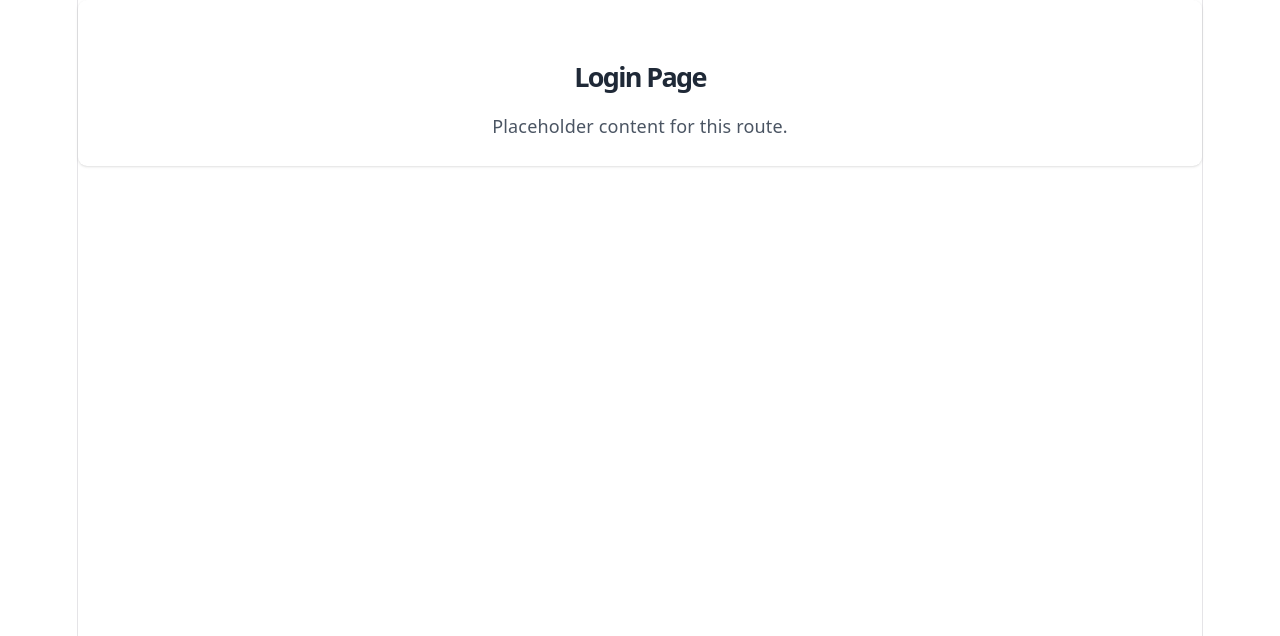
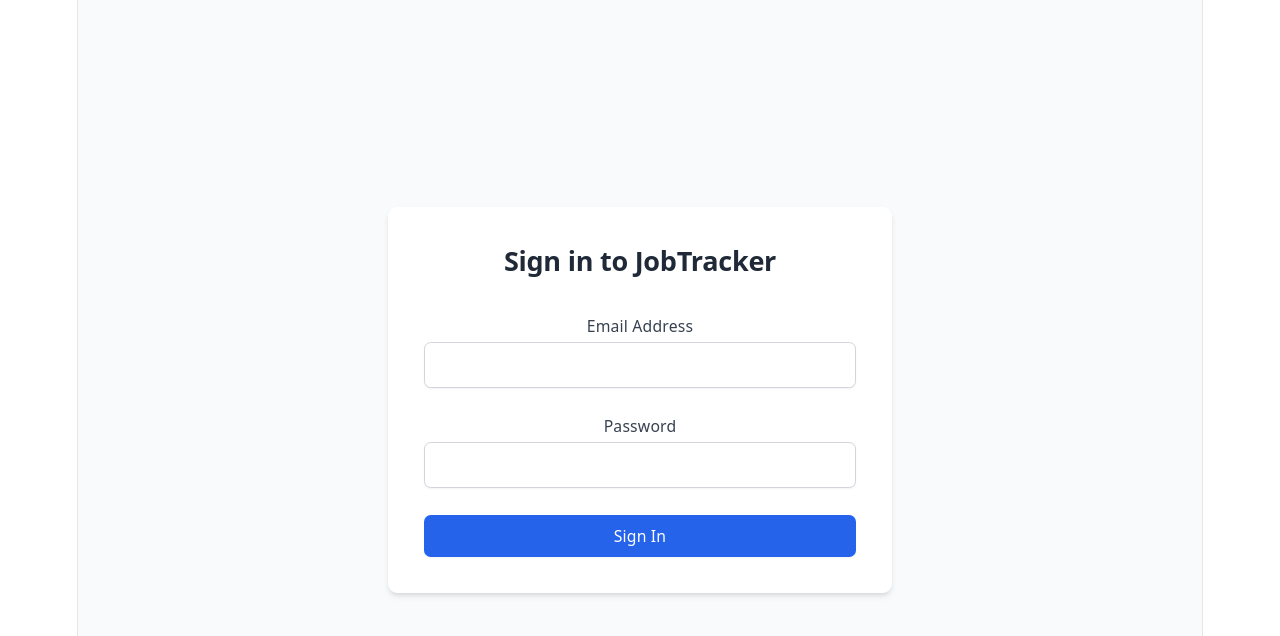
Before and after one commit to BoreddyNani/job-tracker-frontend, a React (Vite) app: page /login in a window 1280 px wide. Shown: the top 636 px of the page. Built offline with nearby package versions, Linux system fonts and the light colour scheme.

Commit message:
developed login and apllication pages, tested their functionality

```diff
--- a/package.json
+++ b/package.json
@@ -10,6 +10,8 @@
     "preview": "vite preview"
   },
   "dependencies": {
+    "axios": "^1.17.0",
+    "jwt-decode": "^4.0.0",
     "react": "^19.2.6",
     "react-dom": "^19.2.6",
     "react-router-dom": "^7.17.0"
--- a/src/App.jsx
+++ b/src/App.jsx
@@ -1,9 +1,6 @@
 import { BrowserRouter, Routes, Route, Navigate } from 'react-router-dom';
-
-// Import your Layout shell
 import Layout from './components/Layout';
-
-// Import all your page stubs
+import ProtectedRoute from './components/ProtectRoute';
 import Dashboard from './pages/Dashboard';
 import Applications from './pages/Applications';
 import Resume from './pages/Resume';
@@ -14,21 +11,17 @@ export default function App() {
   return (
     <BrowserRouter>
       <Routes>
-        {/* Public Route (No Sidebar/Layout wrapper) */}
         <Route path="/login" element={<Login />} />
 
-        {/* Main App Routes (Wrapped inside the Layout shell) */}
+        {/* Wrap the Layout in ProtectedRoute */}
+        <Route element={<ProtectedRoute />}>
           <Route path="/" element={<Layout />}>
-
-          {/* Automatically redirect the root URL "/" to the dashboard */}
             <Route index element={<Navigate to="/dashboard" replace />} />
-
-          {/* The nested pages that will inject into the <Outlet /> */}
             <Route path="dashboard" element={<Dashboard />} />
             <Route path="applications" element={<Applications />} />
             <Route path="resume" element={<Resume />} />
             <Route path="insights" element={<Insights />} />
-
+          </Route>
         </Route>
       </Routes>
     </BrowserRouter>
--- a/src/api/client.js
+++ b/src/api/client.js
@@ -3,7 +3,7 @@ import axios from 'axios';
 // Create the Axios instance
 const apiClient = axios.create({
   // This looks for a Vite environment variable, and falls back to port 3000
-  baseURL: import.meta.env.VITE_API_BASE_URL || 'http://localhost:3000',
+  baseURL: import.meta.env.VITE_API_BASE_URL || 'http://localhost:3000/',
   headers: {
     'Content-Type': 'application/json',
   },
--- /dev/null
+++ b/src/components/ProtectRoute.jsx
@@ -0,0 +1,12 @@
+import { Navigate, Outlet } from 'react-router-dom';
+
+export default function ProtectedRoute() {
+  const token = localStorage.getItem('token');
+
+  if (!token) {
+    return <Navigate to="/login" replace />;
+  }
+
+  // Render the nested routes (Layout -> Dashboard, Applications, etc.)
+  return <Outlet />;
+}
--- a/src/hooks/useAuth.js
+++ b/src/hooks/useAuth.js
@@ -0,0 +1,40 @@
+import { useState, useEffect } from 'react';
+import { jwtDecode } from 'jwt-decode';
+import { useNavigate } from 'react-router-dom';
+import apiClient from '../api/client';
+
+export default function useAuth() {
+  const [user, setUser] = useState(null);
+  const [isLoading, setIsLoading] = useState(true);
+  const navigate = useNavigate();
+
+  useEffect(() => {
+    const token = localStorage.getItem('token');
+    if (token) {
+      try {
+        const decoded = jwtDecode(token);
+        setUser(decoded);
+      } catch (error) {
+        // If token is invalid/expired, clear it
+        localStorage.removeItem('token');
+        setUser(null);
+      }
+    }
+    setIsLoading(false);
+  }, []);
+
+  const login = async (email, password) => {
+    const { data } = await apiClient.post('/auth/login', { email, password });
+    localStorage.setItem('token', data.token);
+    setUser(jwtDecode(data.token));
+    navigate('/dashboard');
+  };
+
+  const logout = () => {
+    localStorage.removeItem('token');
+    setUser(null);
+    navigate('/login');
+  };
+
+  return { user, isLoading, login, logout };
+}
--- a/src/pages/Applications.jsx
+++ b/src/pages/Applications.jsx
@@ -1,8 +1,92 @@
+import { useState, useEffect } from 'react';
+import apiClient from '../api/client';
+
 export default function Applications() {
+  const [applications, setApplications] = useState([]);
+  const [isLoading, setIsLoading] = useState(true);
+  const [error, setError] = useState(null);
+
+  useEffect(() => {
+    const fetchApplications = async () => {
+      try {
+        const { data } = await apiClient.get('/job');
+        setApplications(data);
+      } catch (err) {
+        setError('Failed to load applications.');
+      } finally {
+        setIsLoading(false);
+      }
+    };
+
+    fetchApplications();
+  }, []);
+
+  const getStatusBadge = (status) => {
+    const styles = {
+      applied: 'bg-yellow-100 text-yellow-800',
+      interviewing: 'bg-blue-100 text-blue-800',
+      rejected: 'bg-red-100 text-red-800',
+      offered: 'bg-green-100 text-green-800',
+    };
+    const activeStyle = styles[status.toLowerCase()] || 'bg-gray-100 text-gray-800';
+
+    return (
+      <span className={`px-2 inline-flex text-xs leading-5 font-semibold rounded-full ${activeStyle}`}>
+        {status.charAt(0).toUpperCase() + status.slice(1)}
+      </span>
+    );
+  };
+
+  if (isLoading) {
+    return (
+      <div className="flex justify-center items-center h-64">
+        <svg className="animate-spin h-8 w-8 text-blue-600" xmlns="http://www.w3.org/2000/svg" fill="none" viewBox="0 0 24 24">
+          <circle className="opacity-25" cx="12" cy="12" r="10" stroke="currentColor" strokeWidth="4"></circle>
+          <path className="opacity-75" fill="currentColor" d="M4 12a8 8 0 018-8V0C5.373 0 0 5.373 0 12h4zm2 5.291A7.962 7.962 0 014 12H0c0 3.042 1.135 5.824 3 7.938l3-2.647z"></path>
+        </svg>
+      </div>
+    );
+  }
+
+  if (error) return <div className="text-red-600 p-4">{error}</div>;
+
+  if (applications.length === 0) {
+    return (
+      <div className="bg-white rounded-lg shadow p-8 text-center">
+        <h3 className="text-lg font-medium text-gray-900">No applications found</h3>
+        <p className="mt-1 text-gray-500">Get started by adding a new job application.</p>
+      </div>
+    );
+  }
+
   return (
-    <div className="bg-white rounded-lg shadow p-6">
-      <h1 className="text-2xl font-bold text-gray-800 mb-4">Applications Page</h1>
-      <p className="text-gray-600">Placeholder content for this route.</p>
+    <div className="bg-white rounded-lg shadow overflow-hidden">
+      <div className="overflow-x-auto">
+        <table className="min-w-full divide-y divide-gray-200">
+          <thead className="bg-gray-50">
+            <tr>
+              <th className="px-6 py-3 text-left text-xs font-medium text-gray-500 uppercase tracking-wider">Company</th>
+              <th className="px-6 py-3 text-left text-xs font-medium text-gray-500 uppercase tracking-wider">Role</th>
+              <th className="px-6 py-3 text-left text-xs font-medium text-gray-500 uppercase tracking-wider">Status</th>
+              <th className="px-6 py-3 text-left text-xs font-medium text-gray-500 uppercase tracking-wider">Applied Date</th>
+            </tr>
+          </thead>
+          <tbody className="bg-white divide-y divide-gray-200">
+            {applications.map((app) => (
+              <tr key={app.id} className="hover:bg-gray-50">
+                <td className="px-6 py-4 whitespace-nowrap text-sm font-medium text-gray-900">{app.company}</td>
+                <td className="px-6 py-4 whitespace-nowrap text-sm text-gray-500">{app.role}</td>
+                <td className="px-6 py-4 whitespace-nowrap">
+                  {getStatusBadge(app.status)}
+                </td>
+                <td className="px-6 py-4 whitespace-nowrap text-sm text-gray-500">
+                  {new Date(app.appliedDate).toLocaleDateString()}
+                </td>
+              </tr>
+            ))}
+          </tbody>
+        </table>
+      </div>
     </div>
   );
 }
--- a/src/pages/Login.jsx
+++ b/src/pages/Login.jsx
@@ -1,8 +1,76 @@
+import { useState } from 'react';
+import useAuth from '../hooks/useAuth';
+
 export default function Login() {
+  const [email, setEmail] = useState('');
+  const [password, setPassword] = useState('');
+  const [isSubmitting, setIsSubmitting] = useState(false);
+  const [error, setError] = useState('');
+  const { login } = useAuth();
+
+  const handleSubmit = async (e) => {
+    e.preventDefault();
+    setIsSubmitting(true);
+    setError('');
+
+    try {
+      await login(email, password);
+    } catch (err) {
+      setError(err.response?.data?.message || 'Failed to log in. Please try again.');
+      setIsSubmitting(false);
+    }
+  };
+
   return (
-    <div className="bg-white rounded-lg shadow p-6">
-      <h1 className="text-2xl font-bold text-gray-800 mb-4">Login Page</h1>
-      <p className="text-gray-600">Placeholder content for this route.</p>
+    <div className="min-h-screen flex items-center justify-center bg-gray-50 px-4">
+      <div className="max-w-md w-full bg-white rounded-lg shadow-md p-8">
+        <h2 className="text-2xl font-bold text-center text-gray-800 mb-8">Sign in to JobTracker</h2>
+
+        {error && (
+          <div className="mb-4 p-3 bg-red-50 text-red-700 text-sm rounded-md">
+            {error}
+          </div>
+        )}
+
+        <form onSubmit={handleSubmit} className="space-y-6">
+          <div>
+            <label className="block text-sm font-medium text-gray-700">Email Address</label>
+            <input
+              type="email"
+              required
+              className="mt-1 block w-full px-3 py-2 border border-gray-300 rounded-md shadow-sm focus:outline-none focus:ring-blue-500 focus:border-blue-500"
+              value={email}
+              onChange={(e) => setEmail(e.target.value)}
+            />
+          </div>
+
+          <div>
+            <label className="block text-sm font-medium text-gray-700">Password</label>
+            <input
+              type="password"
+              required
+              className="mt-1 block w-full px-3 py-2 border border-gray-300 rounded-md shadow-sm focus:outline-none focus:ring-blue-500 focus:border-blue-500"
+              value={password}
+              onChange={(e) => setPassword(e.target.value)}
+            />
+          </div>
+
+          <button
+            type="submit"
+            disabled={isSubmitting}
+            className="w-full flex justify-center py-2 px-4 border border-transparent rounded-md shadow-sm text-sm font-medium text-white bg-blue-600 hover:bg-blue-700 focus:outline-none disabled:opacity-70"
+          >
+            {isSubmitting ? (
+              <svg className="animate-spin h-5 w-5 text-white" xmlns="http://www.w3.org/2000/svg" fill="none" viewBox="0 0 24 24">
+                <circle className="opacity-25" cx="12" cy="12" r="10" stroke="currentColor" strokeWidth="4"></circle>
+                <path className="opacity-75" fill="currentColor" d="M4 12a8 8 0 018-8V0C5.373 0 0 5.373 0 12h4zm2 5.291A7.962 7.962 0 014 12H0c0 3.042 1.135 5.824 3 7.938l3-2.647z"></path>
+              </svg>
+            ) : (
+              'Sign In'
+            )}
+          </button>
+        </form>
+      </div>
     </div>
   );
 }
```
Also changed, not shown: 1 other file (tests, documents, lock files or other folders). Lines whose indentation alone changed are shown as unchanged.
